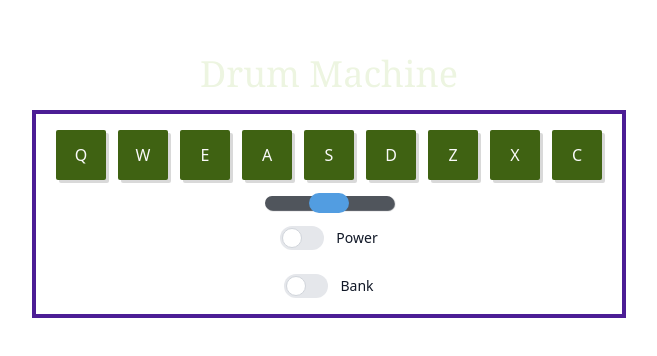
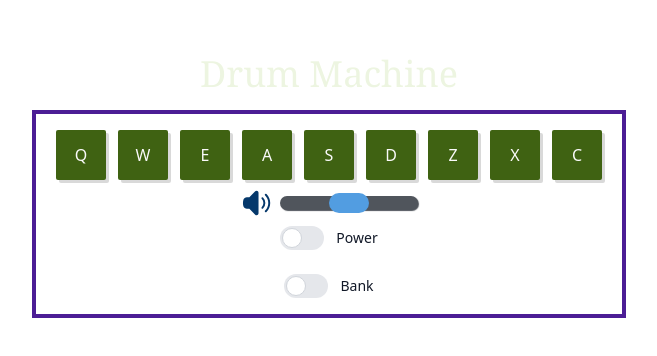
Before and after one commit to fidellim/Drum-Machine, a React (Create React App) app: page / in a window 1280 px wide. Shown: the part 222-578 px from the top of the page, without its empty margins (311-968 px from the left). Built offline with nearby package versions, Linux system fonts and the light colour scheme.

Commit message:
add speaker icons

```diff
--- a/src/components/RangeSlider.jsx
+++ b/src/components/RangeSlider.jsx
@@ -1,16 +1,22 @@
 import React, { useState, useContext } from 'react'
 import { Context } from '../App'
+import { SpeakerWaveIcon, SpeakerXMarkIcon } from '@heroicons/react/24/solid'
 
 const RangeSlider = () => {
     const { volume, setVolume } = useContext(Context)
 
     const handleChange = (e) => {
-        console.log(e.target.value)
+        // console.log(e.target.value)
         setVolume(e.target.value)
     }
 
     return (
-        <div>
+        <div className=" flex items-center gap-2">
+            {volume > 0 ? (
+                <SpeakerWaveIcon className="h-10 text-darkBlue" />
+            ) : (
+                <SpeakerXMarkIcon className="h-10 text-darkBlue" />
+            )}
             <input
                 id="default-range"
                 type="range"
```
